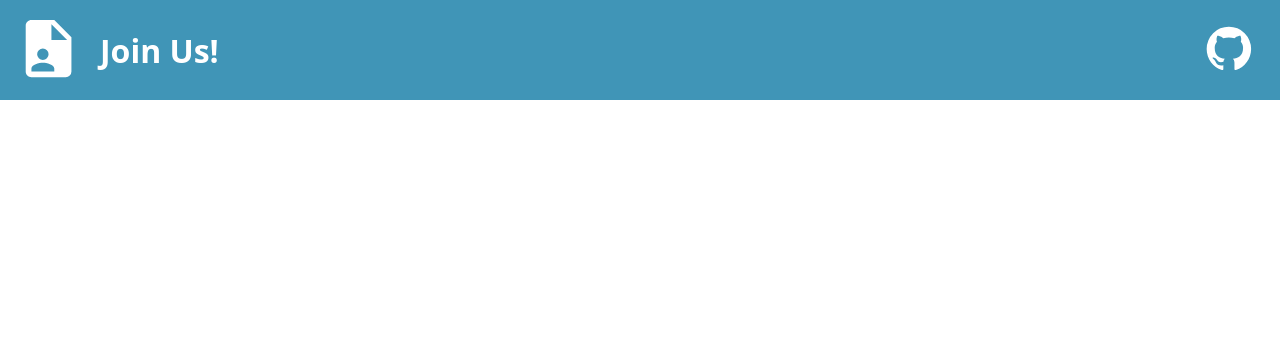
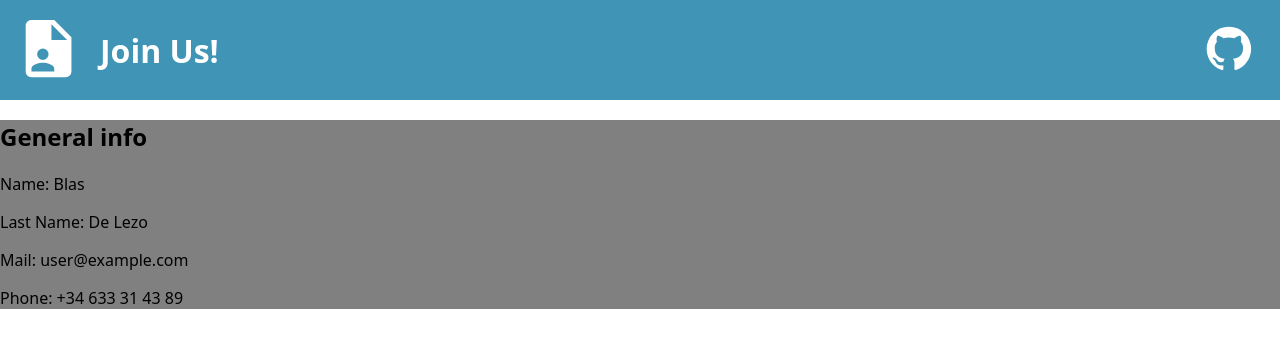
Before and after one commit to Jesusblan/cv-application-react, a React (Vite) app: page / in a window 1280 px wide. Shown: the top 348 px of the page. Built offline with nearby package versions, Linux system fonts and the light colour scheme.

Commit message:
added an onbject to store the input data and created a function to display them dynamically

```diff
--- a/src/main.jsx
+++ b/src/main.jsx
@@ -1,9 +1,11 @@
 import { createRoot } from "react-dom/client";
 import "./index.css";
 import Header from "./modules/header";
+import Info from "./modules/Info";
 
 createRoot(document.getElementById("root")).render(
   <>
     <Header />
+    <Info />
   </>,
 );
--- a/src/modules/Info.jsx
+++ b/src/modules/Info.jsx
@@ -0,0 +1,22 @@
+import "../styles/Info.css";
+
+let inputData = {
+  name: "Blas",
+  lastName: "De Lezo",
+  mail: "user@example.com",
+  phone: "+34 633 31 43 89",
+};
+
+function Info() {
+  return (
+    <div className="info">
+      <h2>General info</h2>
+      <p>Name: {inputData.name}</p>
+      <p>Last Name: {inputData.lastName}</p>
+      <p>Mail: {inputData.mail}</p>
+      <p>Phone: {inputData.phone}</p>
+    </div>
+  );
+}
+
+export default Info;
--- a/src/styles/Info.css
+++ b/src/styles/Info.css
@@ -0,0 +1,3 @@
+.info{
+    background-color: gray;
+}
```
